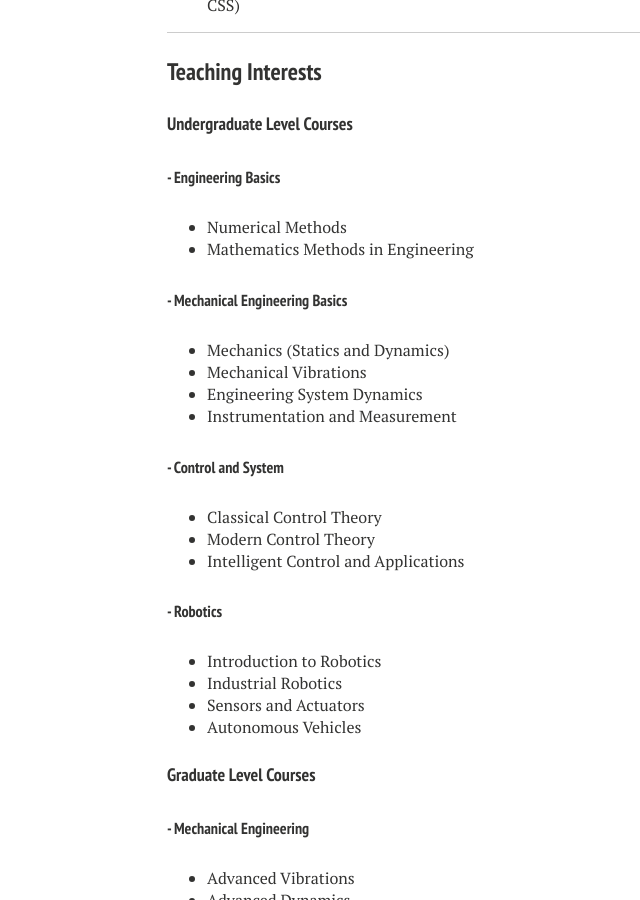
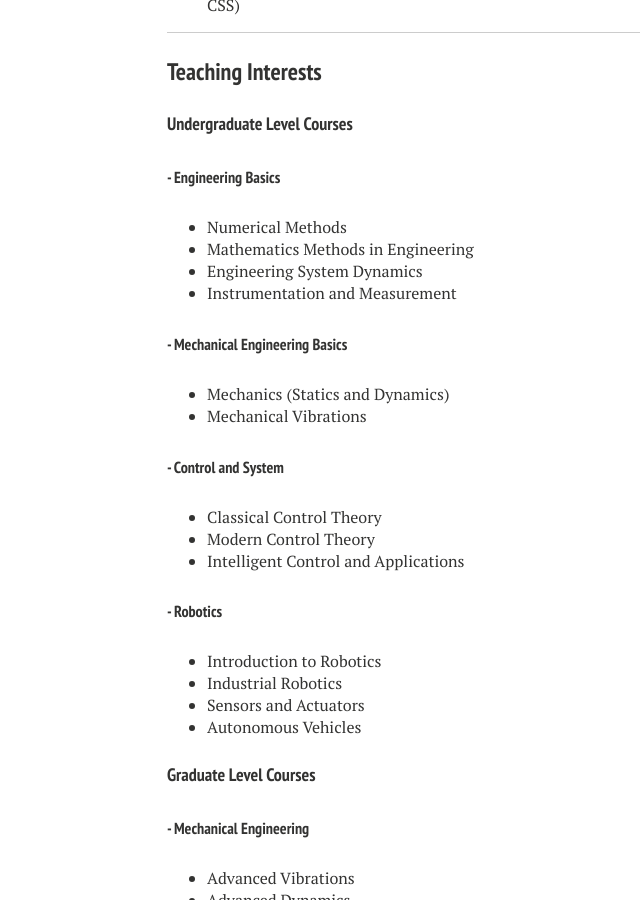
Before and after one commit to liutairan/liutairan.github.io, a Jekyll site: the page built from cv.md, in a window 1280 px wide and 900 px high, scrolled down 2959 px. Shown: the whole window, without its empty margins (153-793 px from the left). Built offline with Jekyll 4.4.1, drawn with Linux system fonts in a browser that asks for light colours; nearby versions of some CDN libraries.

Commit message:
Update cv.md

```diff
--- a/cv.md
+++ b/cv.md
@@ -170,12 +170,12 @@ Robo-Game Competition of USTC (2010)
 ##### - Engineering Basics
 * Numerical Methods
 * Mathematics Methods in Engineering
+* Engineering System Dynamics
+* Instrumentation and Measurement
 
 ##### - Mechanical Engineering Basics
 * Mechanics (Statics and Dynamics)
 * Mechanical Vibrations
-* Engineering System Dynamics
-* Instrumentation and Measurement
 
 ##### - Control and System
 * Classical Control Theory
```
